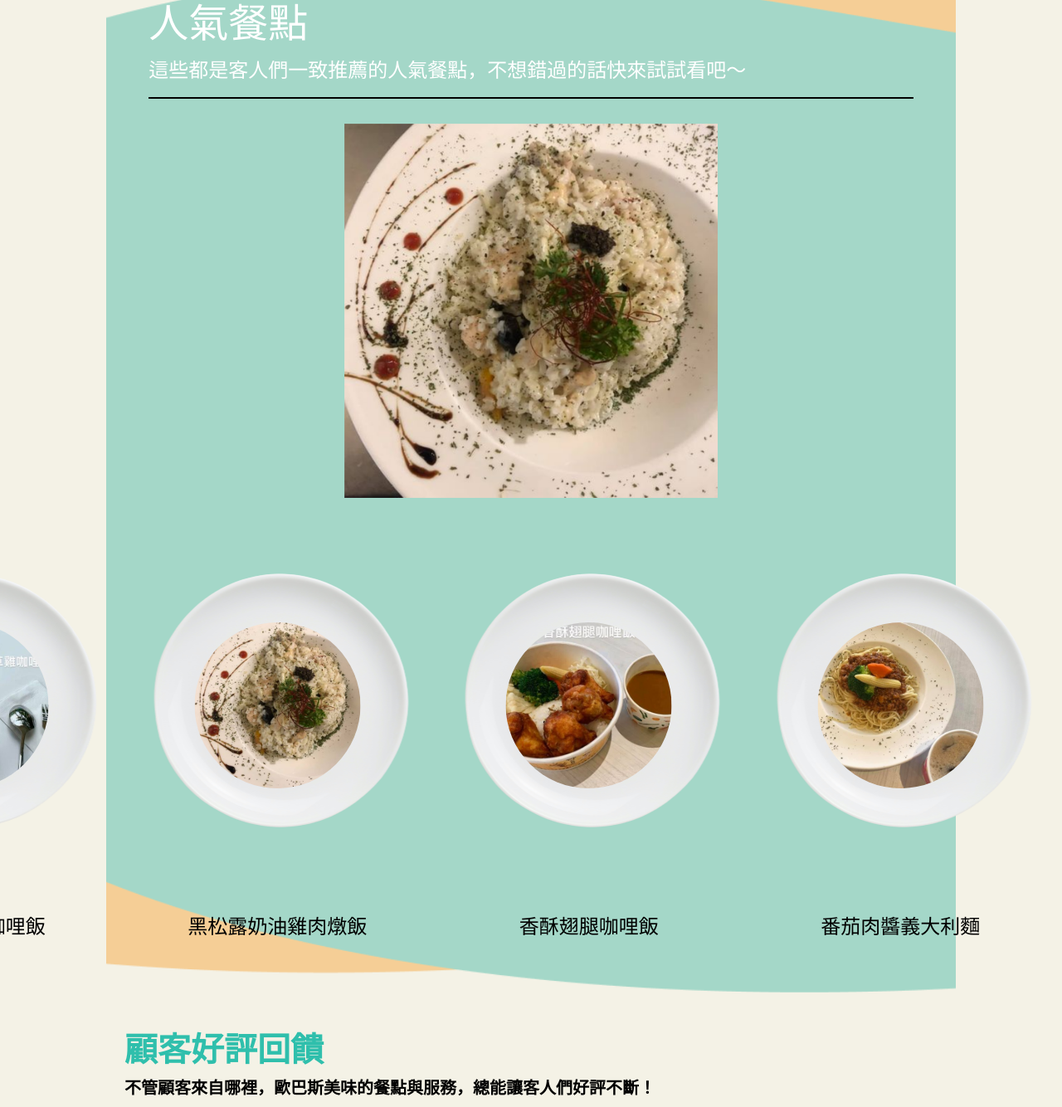
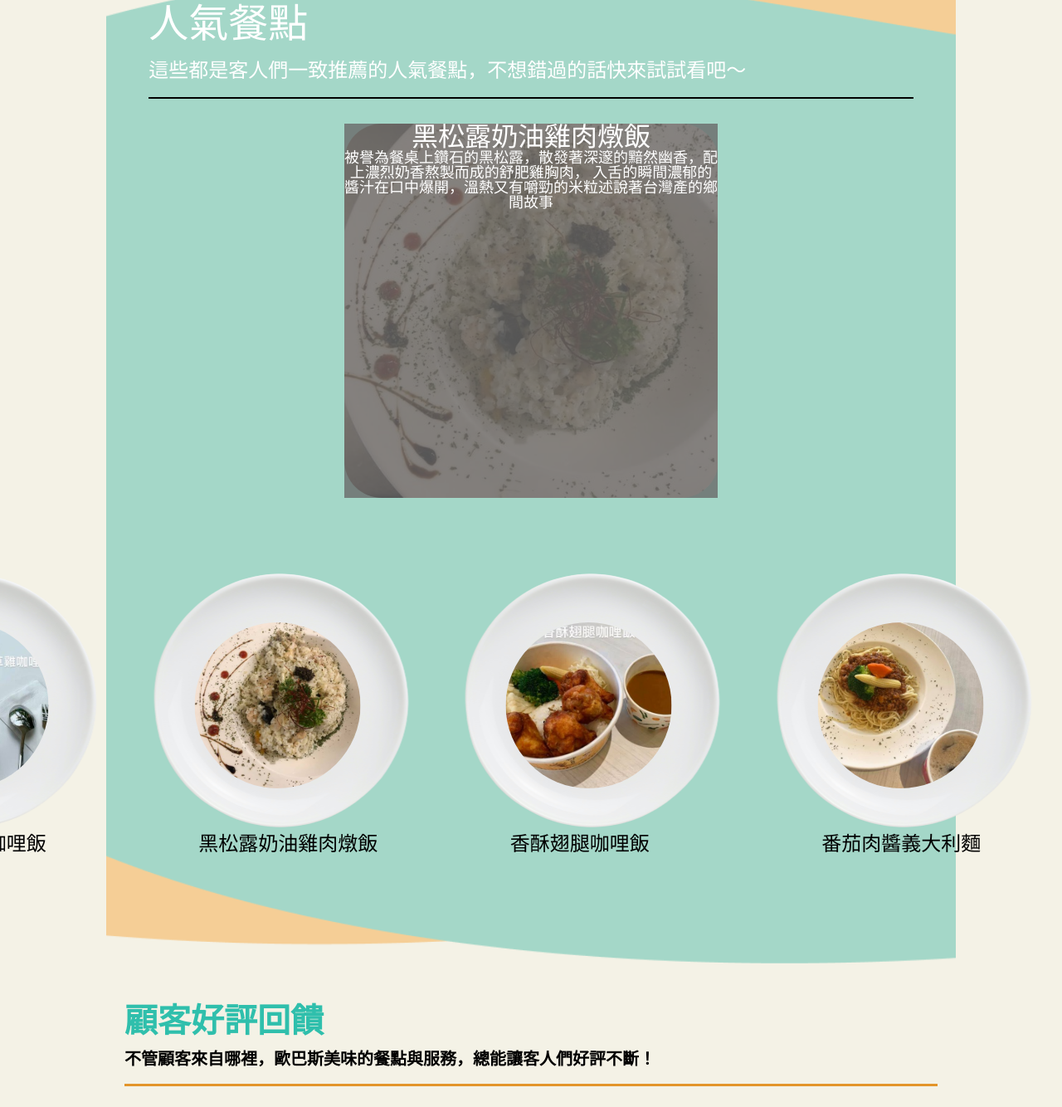
Before and after one commit to chienniman/allpass_project, a plain HTML site: page front_end_page/index.html in a window 1280 px wide. Shown: the part 1903-3237 px from the top of the page at 83% size. Drawn offline with nearby package versions, Linux system fonts and the light colour scheme; a script that the page names is missing.

Commit message:
swiper遮罩檢查點

```diff
--- a/front_end_page/index.html
+++ b/front_end_page/index.html
@@ -169,15 +169,34 @@
                     <div class="swiper mySwiper2">
                         <div class="swiper-wrapper">
                             <div class="swiper-slide">
+                                <div class="bg-text">
+                                    <h3>
+                                        黑松露奶油雞肉燉飯
+                                    </h3>
+                                    <p>
+                                        被譽為餐桌上鑽石的黑松露，散發著深邃的黯然幽香，配上濃烈奶香熬製而成的舒肥雞胸肉，
+                                        入舌的瞬間濃郁的醬汁在口中爆開，溫熱又有嚼勁的米粒述說著台灣產的鄉間故事
+                                    </p>
+                                </div>
                                 <img src="../pics/popular_meals/black_truffles.jpg"/>
                             </div>
                             <div class="swiper-slide">
+                                <div class="bg-text">
+                                    <h3>
+                                        香酥翅腿咖哩飯
+                                    </h3>
+                                    <p>
+
+                                    </p>
+                                </div>
                                 <img src="../pics/popular_meals/friedchicken_curry.jpg"/>
                             </div>
                             <div class="swiper-slide">
+                                <div class="bg-text"></div>
                                 <img src="../pics/popular_meals/spaghetti.jpg"/>
                             </div>
                             <div class="swiper-slide">
+                                <div class="bg-text"></div>
                                 <img src="../pics/popular_meals/vanilla.jpg"/>
                             </div>
                         </div>
--- a/scss/index.scss
+++ b/scss/index.scss
@@ -336,6 +336,7 @@ body {
           display: flex;
         }
         .mySwiper2 {
+          position: relative;
           width: 50%;
           @media(max-width:768px){
             width: 100%;
@@ -343,9 +344,22 @@ body {
           .swiper-slide {
             background: transparent;
             img {
+              border-radius: 10%;
               @include size(100%, 100%);
               display: block;
               object-fit: cover;
+            }
+            .bg-text{
+              position: absolute;
+              @include size(100%, 100%);
+              background-color: rgba(105,105,105, 0.8);
+              color: white;
+              h3{
+                font-size: 32px;
+              }
+            }
+            &:hover .bg-text{
+              display: none;
             }
           }
         }
@@ -353,6 +367,7 @@ body {
           overflow: unset;
           @include size(50%, 100%);
           .swiper-slide {
+            position: relative;
             border-radius: 8%;
             display: flex;
             flex-direction: column;
@@ -363,6 +378,9 @@ body {
               object-fit: cover;
             }
             .text {
+              top: 400px;
+              left: 155px;
+              position: absolute;
               white-space: nowrap;
               padding: 7% 0;
               font-size: 24px;
```
Also changed, not shown: css/index.css, 1 other file.
